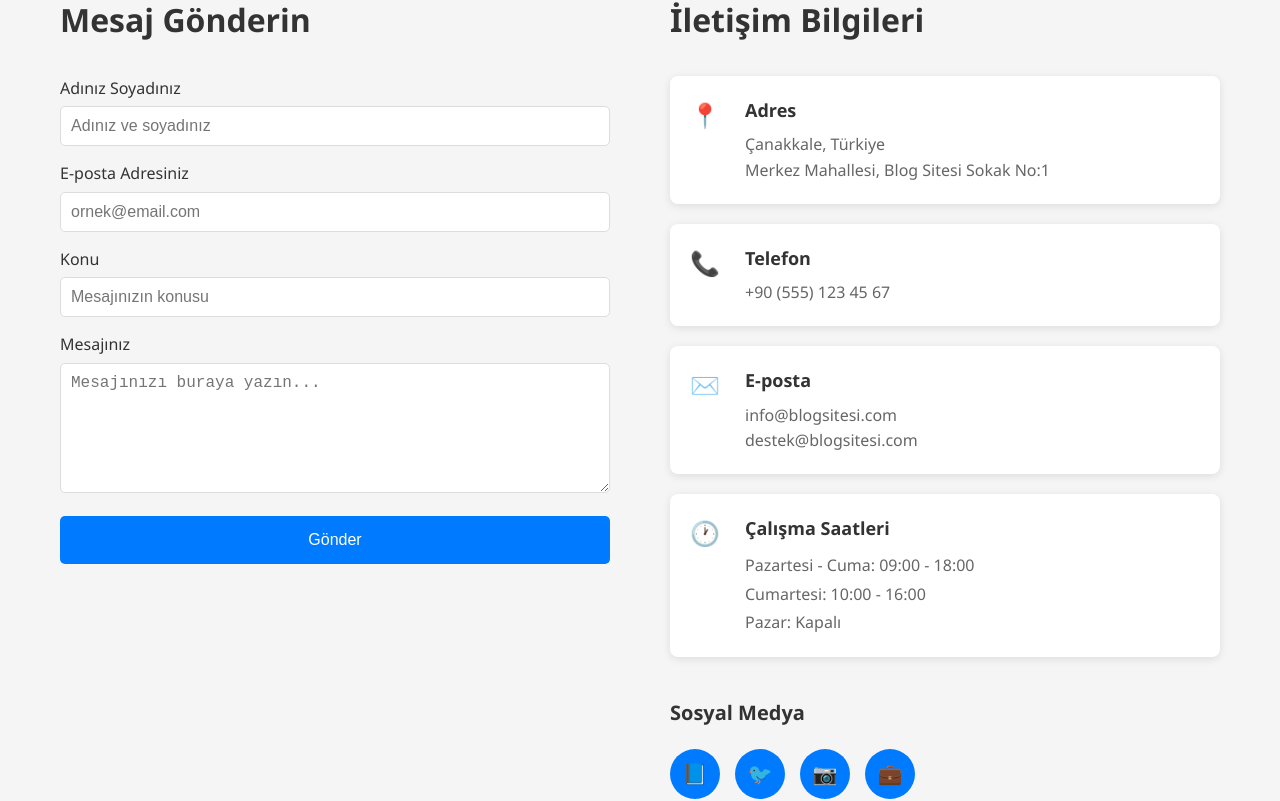
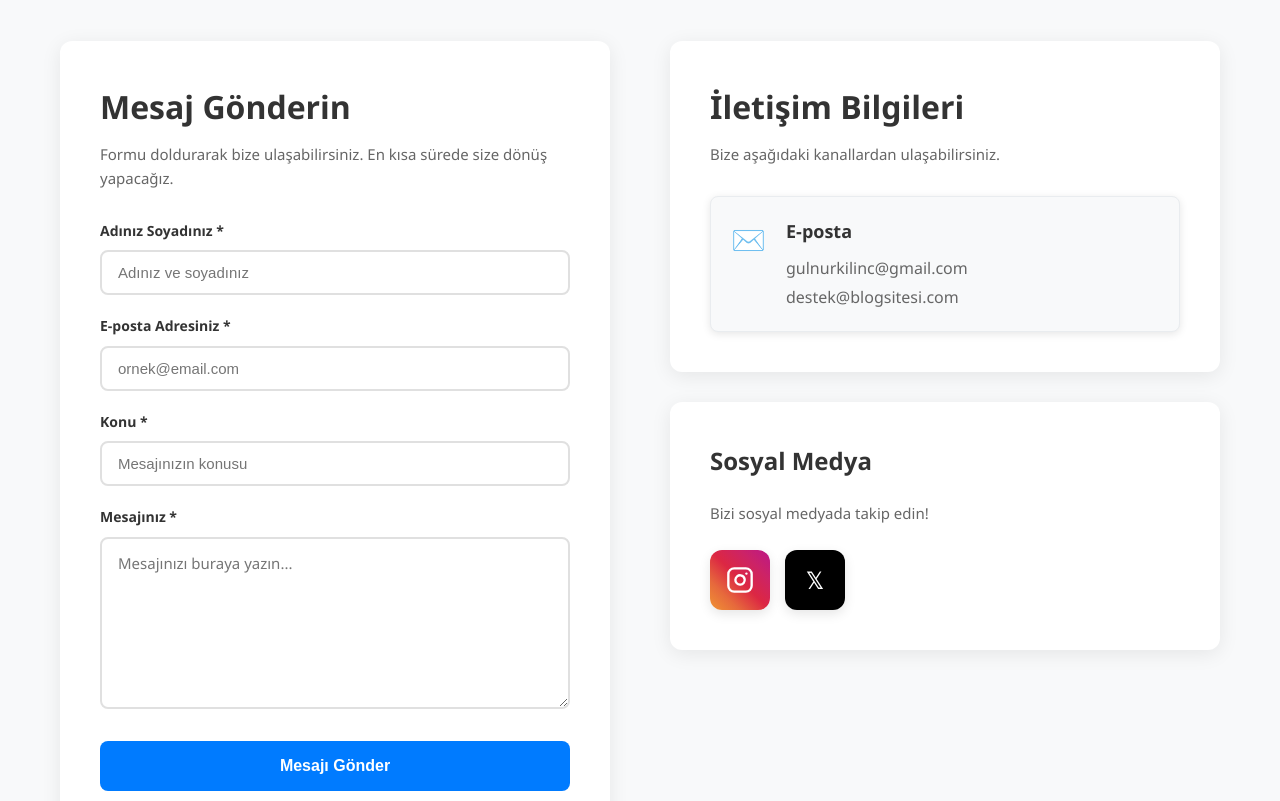
Before and after one commit to gulnurkilinc/full-stack, a React (Create React App) app in the folder frontend/: page /contact in a window 1280 px wide. Shown: the part 480-1281 px from the top of the page. Built offline with nearby package versions, Linux system fonts and the light colour scheme.

Commit message:
contact revize edildi

```diff
--- a/frontend/src/pages/contact/contact.js
+++ b/frontend/src/pages/contact/contact.js
@@ -8,6 +8,8 @@ const Contact = () => {
     message: ''
   });
 
+  const [isSubmitting, setIsSubmitting] = useState(false);
+
   const handleChange = (e) => {
     setFormData({
       ...formData,
@@ -17,27 +19,41 @@ const Contact = () => {
 
   const handleSubmit = (e) => {
     e.preventDefault();
+    setIsSubmitting(true);
+
     // Form gönderme işlemi buraya gelecek
+    setTimeout(() => {
       alert('Mesajınız başarıyla gönderildi!');
       setFormData({ name: '', email: '', subject: '', message: '' });
+      setIsSubmitting(false);
+    }, 1000);
   };
 
   return (
-    <div style={{ paddingTop: '80px', minHeight: '100vh' }}>
+    <div style={{ paddingTop: '80px', minHeight: '100vh', backgroundColor: '#f8f9fa' }}>
       {/* Hero Section */}
       <section style={{
-        backgroundColor: '#007bff',
+        background: 'linear-gradient(135deg, #007bff 0%, #0056b3 100%)',
         color: 'white',
-        padding: '80px 0',
+        padding: '100px 0',
         textAlign: 'center'
       }}>
         <div className="container">
-          <h1 style={{ fontSize: '48px', marginBottom: '20px' }}>
+          <h1 style={{
+            fontSize: '48px',
+            marginBottom: '20px',
+            fontWeight: '700'
+          }}>
             İletişim
           </h1>
-          <p style={{ fontSize: '18px', maxWidth: '600px', margin: '0 auto' }}>
-            Bizimle iletişime geçmek için aşağıdaki formu doldurabilir veya
-            iletişim bilgilerimizi kullanabilirsiniz.
+          <p style={{
+            fontSize: '20px',
+            maxWidth: '700px',
+            margin: '0 auto',
+            lineHeight: '1.6',
+            opacity: '0.95'
+          }}>
+            Sorularınız, önerileriniz veya işbirliği teklifleriniz için bizimle iletişime geçebilirsiniz.
           </p>
         </div>
       </section>
@@ -47,17 +63,44 @@ const Contact = () => {
         <div className="container">
           <div style={{
             display: 'grid',
-            gridTemplateColumns: 'repeat(auto-fit, minmax(300px, 1fr))',
-            gap: '60px'
+            gridTemplateColumns: 'repeat(auto-fit, minmax(350px, 1fr))',
+            gap: '60px',
+            maxWidth: '1200px',
+            margin: '0 auto'
           }}>
             {/* Contact Form */}
-            <div>
-              <h2 style={{ fontSize: '32px', marginBottom: '30px' }}>
+            <div style={{
+              backgroundColor: 'white',
+              padding: '40px',
+              borderRadius: '12px',
+              boxShadow: '0 4px 20px rgba(0,0,0,0.08)'
+            }}>
+              <h2 style={{
+                fontSize: '32px',
+                marginBottom: '10px',
+                color: '#333'
+              }}>
                 Mesaj Gönderin
               </h2>
+              <p style={{
+                color: '#666',
+                marginBottom: '30px',
+                fontSize: '15px'
+              }}>
+                Formu doldurarak bize ulaşabilirsiniz. En kısa sürede size dönüş yapacağız.
+              </p>
+
               <form onSubmit={handleSubmit}>
-                <div className="form-group">
-                  <label className="form-label">Adınız Soyadınız</label>
+                <div className="form-group" style={{ marginBottom: '20px' }}>
+                  <label className="form-label" style={{
+                    display: 'block',
+                    marginBottom: '8px',
+                    fontWeight: '600',
+                    color: '#333',
+                    fontSize: '14px'
+                  }}>
+                    Adınız Soyadınız *
+                  </label>
                   <input
                     type="text"
                     name="name"
@@ -66,11 +109,31 @@ const Contact = () => {
                     onChange={handleChange}
                     required
                     placeholder="Adınız ve soyadınız"
+                    style={{
+                      width: '100%',
+                      padding: '12px 16px',
+                      fontSize: '15px',
+                      border: '2px solid #e0e0e0',
+                      borderRadius: '8px',
+                      outline: 'none',
+                      transition: 'border-color 0.3s',
+                      boxSizing: 'border-box'
+                    }}
+                    onFocus={(e) => e.target.style.borderColor = '#007bff'}
+                    onBlur={(e) => e.target.style.borderColor = '#e0e0e0'}
                   />
                 </div>
 
-                <div className="form-group">
-                  <label className="form-label">E-posta Adresiniz</label>
+                <div className="form-group" style={{ marginBottom: '20px' }}>
+                  <label className="form-label" style={{
+                    display: 'block',
+                    marginBottom: '8px',
+                    fontWeight: '600',
+                    color: '#333',
+                    fontSize: '14px'
+                  }}>
+                    E-posta Adresiniz *
+                  </label>
                   <input
                     type="email"
                     name="email"
@@ -79,11 +142,31 @@ const Contact = () => {
                     onChange={handleChange}
                     required
                     placeholder="ornek@email.com"
+                    style={{
+                      width: '100%',
+                      padding: '12px 16px',
+                      fontSize: '15px',
+                      border: '2px solid #e0e0e0',
+                      borderRadius: '8px',
+                      outline: 'none',
+                      transition: 'border-color 0.3s',
+                      boxSizing: 'border-box'
+                    }}
+                    onFocus={(e) => e.target.style.borderColor = '#007bff'}
+                    onBlur={(e) => e.target.style.borderColor = '#e0e0e0'}
                   />
                 </div>
 
-                <div className="form-group">
-                  <label className="form-label">Konu</label>
+                <div className="form-group" style={{ marginBottom: '20px' }}>
+                  <label className="form-label" style={{
+                    display: 'block',
+                    marginBottom: '8px',
+                    fontWeight: '600',
+                    color: '#333',
+                    fontSize: '14px'
+                  }}>
+                    Konu *
+                  </label>
                   <input
                     type="text"
                     name="subject"
@@ -92,11 +175,31 @@ const Contact = () => {
                     onChange={handleChange}
                     required
                     placeholder="Mesajınızın konusu"
+                    style={{
+                      width: '100%',
+                      padding: '12px 16px',
+                      fontSize: '15px',
+                      border: '2px solid #e0e0e0',
+                      borderRadius: '8px',
+                      outline: 'none',
+                      transition: 'border-color 0.3s',
+                      boxSizing: 'border-box'
+                    }}
+                    onFocus={(e) => e.target.style.borderColor = '#007bff'}
+                    onBlur={(e) => e.target.style.borderColor = '#e0e0e0'}
                   />
                 </div>
 
-                <div className="form-group">
-                  <label className="form-label">Mesajınız</label>
+                <div className="form-group" style={{ marginBottom: '25px' }}>
+                  <label className="form-label" style={{
+                    display: 'block',
+                    marginBottom: '8px',
+                    fontWeight: '600',
+                    color: '#333',
+                    fontSize: '14px'
+                  }}>
+                    Mesajınız *
+                  </label>
                   <textarea
                     name="message"
                     className="form-input"
@@ -105,221 +208,216 @@ const Contact = () => {
                     required
                     rows="6"
                     placeholder="Mesajınızı buraya yazın..."
-                    style={{ resize: 'vertical' }}
+                    style={{
+                      width: '100%',
+                      padding: '12px 16px',
+                      fontSize: '15px',
+                      border: '2px solid #e0e0e0',
+                      borderRadius: '8px',
+                      outline: 'none',
+                      transition: 'border-color 0.3s',
+                      resize: 'vertical',
+                      fontFamily: 'inherit',
+                      lineHeight: '1.6',
+                      boxSizing: 'border-box'
+                    }}
+                    onFocus={(e) => e.target.style.borderColor = '#007bff'}
+                    onBlur={(e) => e.target.style.borderColor = '#e0e0e0'}
                   />
                 </div>
 
                 <button
                   type="submit"
+                  disabled={isSubmitting}
                   className="btn btn-primary"
-                  style={{ width: '100%', padding: '15px' }}
+                  style={{
+                    width: '100%',
+                    padding: '16px',
+                    fontSize: '16px',
+                    fontWeight: '600',
+                    backgroundColor: '#007bff',
+                    color: 'white',
+                    border: 'none',
+                    borderRadius: '8px',
+                    cursor: isSubmitting ? 'not-allowed' : 'pointer',
+                    transition: 'all 0.3s',
+                    opacity: isSubmitting ? 0.6 : 1
+                  }}
+                  onMouseEnter={(e) => {
+                    if (!isSubmitting) e.target.style.backgroundColor = '#0056b3';
+                  }}
+                  onMouseLeave={(e) => {
+                    if (!isSubmitting) e.target.style.backgroundColor = '#007bff';
+                  }}
                 >
-                  Gönder
+                  {isSubmitting ? 'Gönderiliyor...' : 'Mesajı Gönder'}
                 </button>
               </form>
             </div>
 
             {/* Contact Info */}
             <div>
-              <h2 style={{ fontSize: '32px', marginBottom: '30px' }}>
+              <div style={{
+                backgroundColor: 'white',
+                padding: '40px',
+                borderRadius: '12px',
+                boxShadow: '0 4px 20px rgba(0,0,0,0.08)',
+                marginBottom: '30px'
+              }}>
+                <h2 style={{
+                  fontSize: '32px',
+                  marginBottom: '10px',
+                  color: '#333'
+                }}>
                   İletişim Bilgileri
                 </h2>
+                <p style={{
+                  color: '#666',
+                  marginBottom: '30px',
+                  fontSize: '15px',
+                  lineHeight: '1.6'
+                }}>
+                  Bize aşağıdaki kanallardan ulaşabilirsiniz.
+                </p>
 
-              {/* Address */}
-              <div className="card" style={{ marginBottom: '20px' }}>
+                {/* Email */}
+                <div className="card" style={{
+                  marginBottom: '0',
+                  padding: '20px',
+                  backgroundColor: '#f8f9fa',
+                  borderRadius: '8px',
+                  border: '1px solid #e9ecef'
+                }}>
                   <div style={{ display: 'flex', gap: '15px', alignItems: 'flex-start' }}>
                     <div style={{
-                    fontSize: '24px',
-                    color: '#007bff',
-                    minWidth: '40px'
-                  }}>
-                    📍
-                  </div>
-                  <div>
-                    <h3 style={{ marginBottom: '8px', fontSize: '18px' }}>Adres</h3>
-                    <p style={{ color: '#666', lineHeight: '1.6' }}>
-                      Çanakkale, Türkiye<br />
-                      Merkez Mahallesi, Blog Sitesi Sokak No:1
-                    </p>
-                  </div>
-                </div>
-              </div>
-
-              {/* Phone */}
-              <div className="card" style={{ marginBottom: '20px' }}>
-                <div style={{ display: 'flex', gap: '15px', alignItems: 'flex-start' }}>
-                  <div style={{
-                    fontSize: '24px',
-                    color: '#007bff',
-                    minWidth: '40px'
-                  }}>
-                    📞
-                  </div>
-                  <div>
-                    <h3 style={{ marginBottom: '8px', fontSize: '18px' }}>Telefon</h3>
-                    <p style={{ color: '#666' }}>
-                      +90 (555) 123 45 67
-                    </p>
-                  </div>
-                </div>
-              </div>
-
-              {/* Email */}
-              <div className="card" style={{ marginBottom: '20px' }}>
-                <div style={{ display: 'flex', gap: '15px', alignItems: 'flex-start' }}>
-                  <div style={{
-                    fontSize: '24px',
+                      fontSize: '28px',
                       color: '#007bff',
                       minWidth: '40px'
                     }}>
                       ✉️
                     </div>
                     <div>
-                    <h3 style={{ marginBottom: '8px', fontSize: '18px' }}>E-posta</h3>
-                    <p style={{ color: '#666' }}>
-                      info@blogsitesi.com<br />
+                      <h3 style={{
+                        marginBottom: '8px',
+                        fontSize: '18px',
+                        fontWeight: '600',
+                        color: '#333'
+                      }}>
+                        E-posta
+                      </h3>
+                      <p style={{
+                        color: '#666',
+                        lineHeight: '1.8',
+                        margin: 0
+                      }}>
+                        gulnurkilinc@gmail.com<br />
                         destek@blogsitesi.com
                       </p>
                     </div>
                   </div>
                 </div>
-
-              {/* Working Hours */}
-              <div className="card">
-                <div style={{ display: 'flex', gap: '15px', alignItems: 'flex-start' }}>
-                  <div style={{
-                    fontSize: '24px',
-                    color: '#007bff',
-                    minWidth: '40px'
-                  }}>
-                    🕐
-                  </div>
-                  <div>
-                    <h3 style={{ marginBottom: '8px', fontSize: '18px' }}>Çalışma Saatleri</h3>
-                    <p style={{ color: '#666', lineHeight: '1.8' }}>
-                      Pazartesi - Cuma: 09:00 - 18:00<br />
-                      Cumartesi: 10:00 - 16:00<br />
-                      Pazar: Kapalı
-                    </p>
-                  </div>
-                </div>
               </div>
 
               {/* Social Media */}
-              <div style={{ marginTop: '40px' }}>
-                <h3 style={{ marginBottom: '20px', fontSize: '20px' }}>
+              <div style={{
+                backgroundColor: 'white',
+                padding: '40px',
+                borderRadius: '12px',
+                boxShadow: '0 4px 20px rgba(0,0,0,0.08)'
+              }}>
+                <h3 style={{
+                  marginBottom: '20px',
+                  fontSize: '24px',
+                  fontWeight: '600',
+                  color: '#333'
+                }}>
                   Sosyal Medya
                 </h3>
+                <p style={{
+                  color: '#666',
+                  marginBottom: '25px',
+                  fontSize: '15px'
+                }}>
+                  Bizi sosyal medyada takip edin!
+                </p>
                 <div style={{ display: 'flex', gap: '15px' }}>
-                  <a
-                    href="https://facebook.com"
-                    target="_blank"
-                    rel="noopener noreferrer"
-                    style={{
-                      width: '50px',
-                      height: '50px',
-                      backgroundColor: '#007bff',
-                      color: 'white',
-                      display: 'flex',
-                      alignItems: 'center',
-                      justifyContent: 'center',
-                      borderRadius: '50%',
-                      fontSize: '20px',
-                      transition: 'background-color 0.3s'
-                    }}
-                    onMouseEnter={(e) => e.target.style.backgroundColor = '#0056b3'}
-                    onMouseLeave={(e) => e.target.style.backgroundColor = '#007bff'}
-                  >
-                    📘
-                  </a>
-                  <a
-                    href="https://twitter.com"
-                    target="_blank"
-                    rel="noopener noreferrer"
-                    style={{
-                      width: '50px',
-                      height: '50px',
-                      backgroundColor: '#007bff',
-                      color: 'white',
-                      display: 'flex',
-                      alignItems: 'center',
-                      justifyContent: 'center',
-                      borderRadius: '50%',
-                      fontSize: '20px',
-                      transition: 'background-color 0.3s'
-                    }}
-                    onMouseEnter={(e) => e.target.style.backgroundColor = '#0056b3'}
-                    onMouseLeave={(e) => e.target.style.backgroundColor = '#007bff'}
-                  >
-                    🐦
-                  </a>
+                 {/* Instagram */}
 <a
   href="https://instagram.com"
   target="_blank"
   rel="noopener noreferrer"
   style={{
-                      width: '50px',
-                      height: '50px',
-                      backgroundColor: '#007bff',
+    width: '60px',
+    height: '60px',
+    background: 'linear-gradient(45deg, #f09433 0%,#e6683c 25%,#dc2743 50%,#cc2366 75%,#bc1888 100%)',
     color: 'white',
     display: 'flex',
     alignItems: 'center',
     justifyContent: 'center',
-                      borderRadius: '50%',
-                      fontSize: '20px',
-                      transition: 'background-color 0.3s'
+    borderRadius: '12px',
+    transition: 'transform 0.3s, box-shadow 0.3s',
+    boxShadow: '0 4px 12px rgba(0,0,0,0.1)'
   }}
-                    onMouseEnter={(e) => e.target.style.backgroundColor = '#0056b3'}
-                    onMouseLeave={(e) => e.target.style.backgroundColor = '#007bff'}
+  onMouseEnter={(e) => {
+    e.currentTarget.style.transform = 'translateY(-5px)';
+    e.currentTarget.style.boxShadow = '0 8px 20px rgba(0,0,0,0.2)';
+  }}
+  onMouseLeave={(e) => {
+    e.currentTarget.style.transform = 'translateY(0)';
+    e.currentTarget.style.boxShadow = '0 4px 12px rgba(0,0,0,0.1)';
+  }}
+  title="Instagram"
 >
-                    📷
+  <svg
+    width="28"
+    height="28"
+    viewBox="0 0 24 24"
+    fill="none"
+    stroke="white"
+    strokeWidth="2"
+    strokeLinecap="round"
+    strokeLinejoin="round"
+  >
+    <rect x="2" y="2" width="20" height="20" rx="5" ry="5"></rect>
+    <path d="M16 11.37A4 4 0 1 1 12.63 8 4 4 0 0 1 16 11.37z"></path>
+    <line x1="17.5" y1="6.5" x2="17.51" y2="6.5"></line>
+  </svg>
 </a>
+
+                  {/* X (Twitter) */}
                   <a
-                    href="https://linkedin.com"
+                    href="https://x.com"
                     target="_blank"
                     rel="noopener noreferrer"
                     style={{
-                      width: '50px',
-                      height: '50px',
-                      backgroundColor: '#007bff',
+                      width: '60px',
+                      height: '60px',
+                      backgroundColor: '#000000',
                       color: 'white',
                       display: 'flex',
                       alignItems: 'center',
                       justifyContent: 'center',
-                      borderRadius: '50%',
-                      fontSize: '20px',
-                      transition: 'background-color 0.3s'
+                      borderRadius: '12px',
+                      fontSize: '24px',
+                      fontWeight: 'bold',
+                      transition: 'transform 0.3s, box-shadow 0.3s',
+                      boxShadow: '0 4px 12px rgba(0,0,0,0.1)'
                     }}
-                    onMouseEnter={(e) => e.target.style.backgroundColor = '#0056b3'}
-                    onMouseLeave={(e) => e.target.style.backgroundColor = '#007bff'}
+                    onMouseEnter={(e) => {
+                      e.currentTarget.style.transform = 'translateY(-5px)';
+                      e.currentTarget.style.boxShadow = '0 8px 20px rgba(0,0,0,0.3)';
+                    }}
+                    onMouseLeave={(e) => {
+                      e.currentTarget.style.transform = 'translateY(0)';
+                      e.currentTarget.style.boxShadow = '0 4px 12px rgba(0,0,0,0.1)';
+                    }}
+                    title="X (Twitter)"
                   >
-                    💼
+                    𝕏
                   </a>
                 </div>
               </div>
             </div>
-          </div>
-        </div>
-      </section>
-
-      {/* Map Section (Optional) */}
-      <section style={{ backgroundColor: '#f8f9fa', padding: '60px 0' }}>
-        <div className="container">
-          <h2 style={{ fontSize: '32px', marginBottom: '30px', textAlign: 'center' }}>
-            Bizi Ziyaret Edin
-          </h2>
-          <div style={{
-            width: '100%',
-            height: '400px',
-            backgroundColor: '#ddd',
-            borderRadius: '8px',
-            display: 'flex',
-            alignItems: 'center',
-            justifyContent: 'center',
-            color: '#666'
-          }}>
-            {/* Buraya Google Maps embed kodu eklenebilir */}
-            <p>🗺️ Harita buraya gelecek</p>
           </div>
         </div>
       </section>
```
Lines whose indentation alone changed are shown as unchanged.
